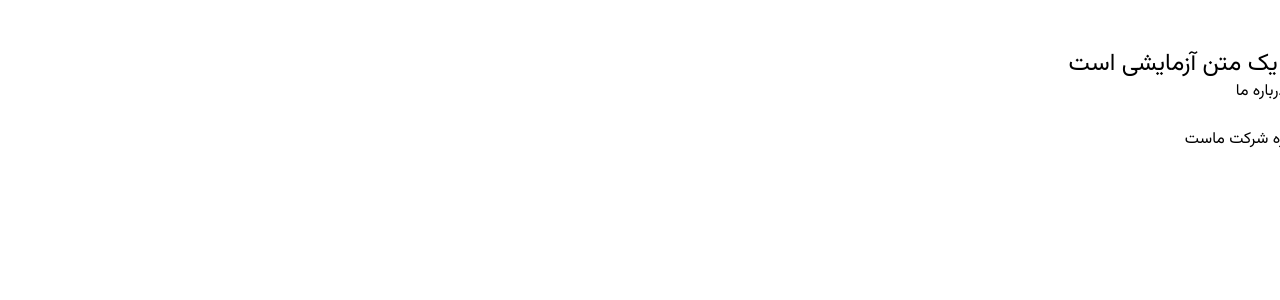
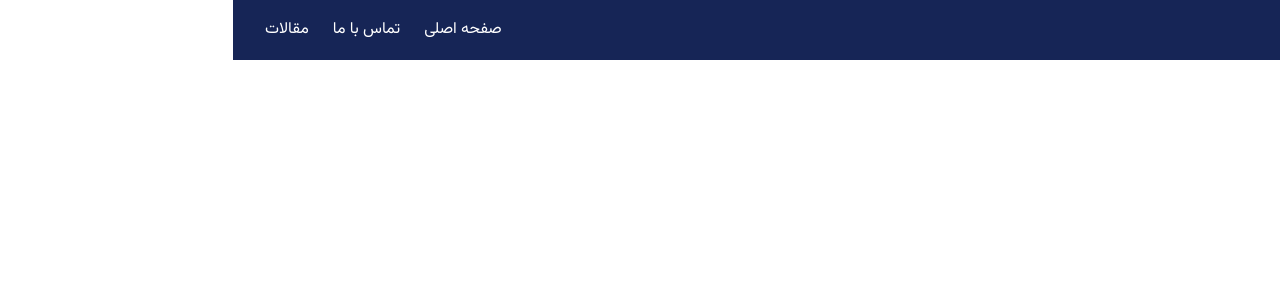
Before and after one commit to Vahid-developer/company-website, a React (Vite) app: page /about in a window 1280 px wide. Shown: the top 300 px of the page. Built offline with nearby package versions, Linux system fonts and the light colour scheme.

Commit message:
complete header with logo and navigation menu

```diff
--- a/src/components/Header.jsx
+++ b/src/components/Header.jsx
@@ -1,15 +1,21 @@
 import { Link } from 'react-router-dom'
 
-export default function Header() {
+function Header() {
   return (
-    <div>
-      <p className="text-5xl text-indigo-900 font-bold">سلام</p>
-      <p className="text-2xl">سلام، این یک متن آزمایشی است</p>
-      <nav>
+    <header className="flex items-center justify-between bg-blue-950 text-white px-8 py-4">
+      {/* سکشن لوگو */}
+      <Link to="/" className="text-xl font-bold">
+        لوگو
+      </Link>
+
+      {/* سکشن منو */}
+      <nav className="flex gap-6">
         <Link to="/">صفحه اصلی</Link>
-        {' | '}
-        <Link to="/about">درباره ما</Link>
+        <Link to="/contact">تماس با ما</Link>
+        <Link to="/articles">مقالات</Link>
       </nav>
-    </div>
+    </header>
   )
 }
+
+export default Header
```
